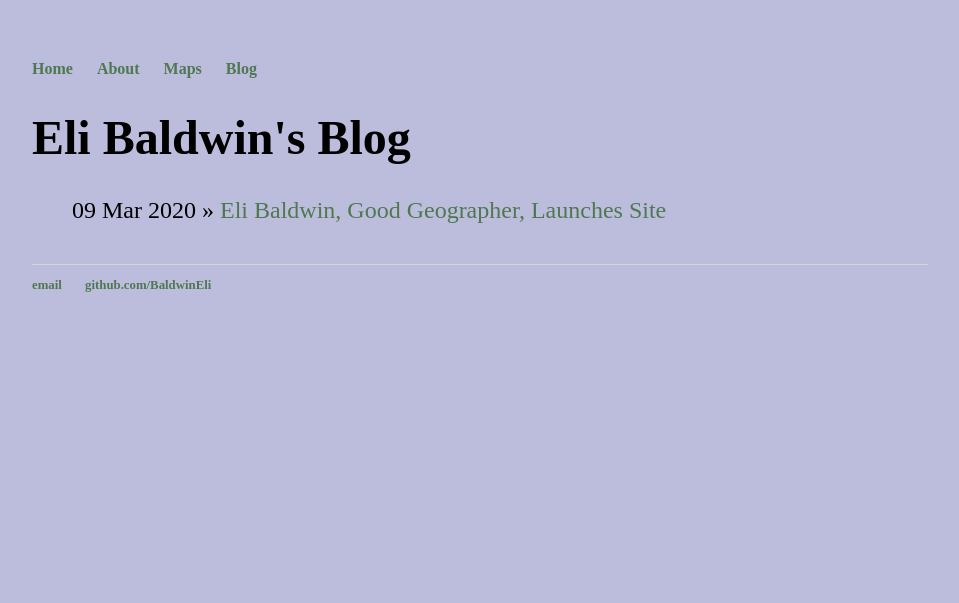
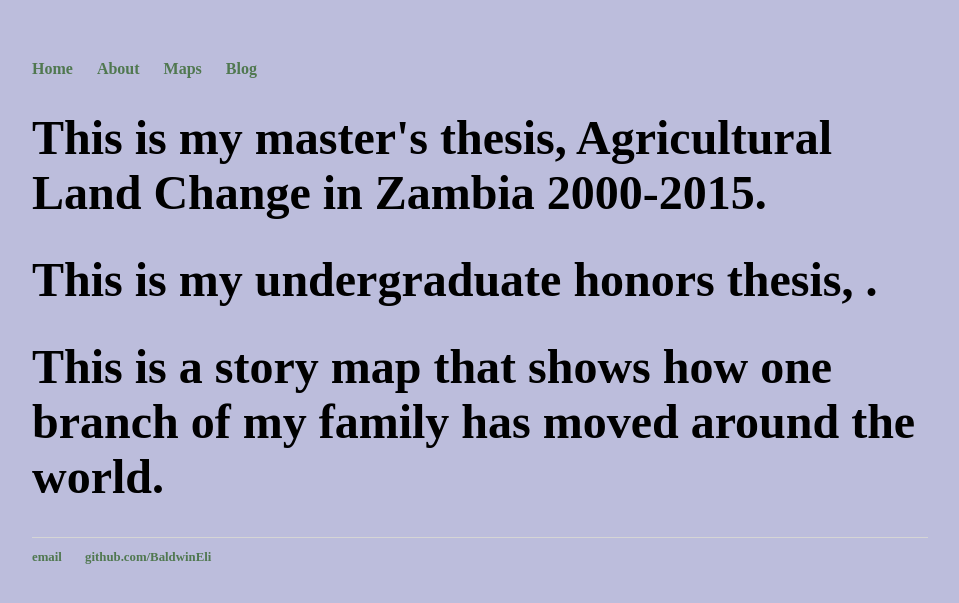
Before and after one commit to BaldwinEli/BaldwinEli.github.io, a Jekyll site: the page built from blog/index.html, in a window 1280 px wide. Shown: the top 603 px of the page, without its empty margins (160-1119 px from the left). Built offline with Jekyll 4.4.1, drawn with Linux system fonts in a browser that asks for light colours.

Commit message:
Update index.html

```diff
--- a/blog/index.html
+++ b/blog/index.html
@@ -1,11 +1,16 @@
 ---
 layout: default
-title: Eli Baldwin's Blog
+title: Examples of Eli's Work
 ---
-	<h1>{{ page.title }}</h1>
-	<ul class="posts">
 
-	  {% for post in site.posts %}
-	    <li><span>{{ post.date | date_to_string }}</span> » <a href="{{ post.url }}" title="{{ post.title }}">{{ post.title }}</a></li>
-	  {% endfor %}
-	</ul>
+<div class="blurb">
+	<h1>This is my master's thesis, Agricultural Land Change in Zambia 2000-2015.</h1>
+</div><!-- /.blurb -->
+
+<div class="blurb">
+	<h1>This is my undergraduate honors thesis, .</h1>
+</div><!-- /.blurb -->
+
+<div class="blurb">
+	<h1>This is a story map that shows how one branch of my family has moved around the world.</h1>
+</div><!-- /.blurb -->
```
